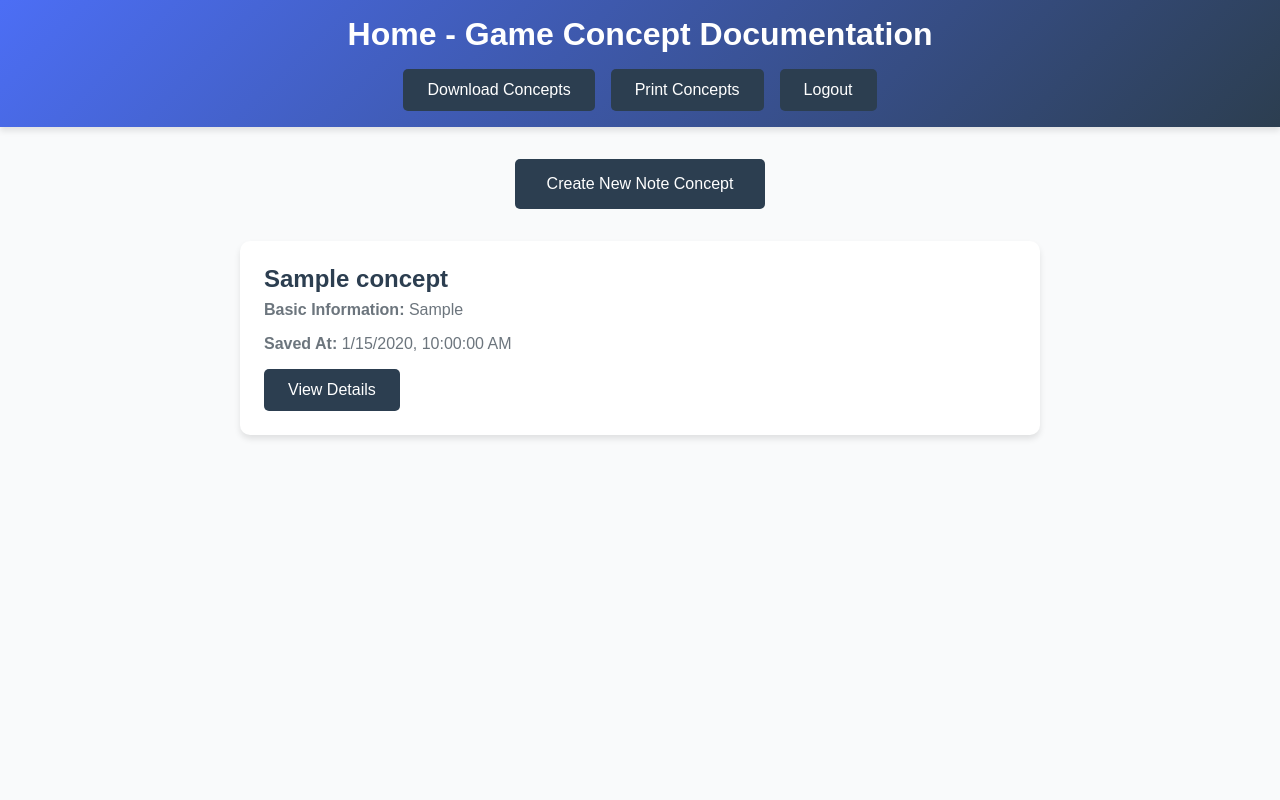
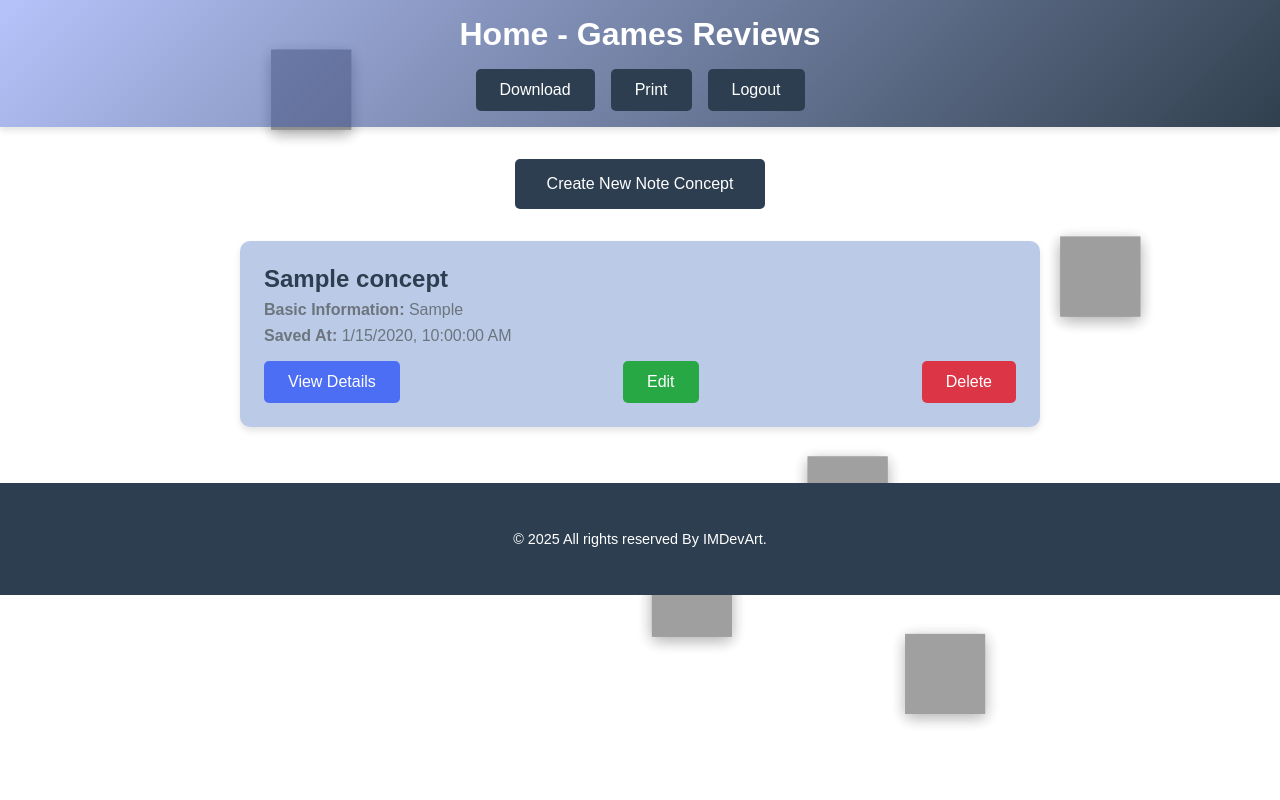
Before and after one commit to imenaouay/ReviewNoteGame, a PHP site: page /home.php in a window 1280 px wide. Run offline with PHP 8.4, Linux system fonts and the light colour scheme; the visitor is signed in with stand-in values (Sample User, id 1); tables that the repository leaves empty or names only in its code hold one stand-in row (values such as "Sample post"); grey boxes are pictures that could not be loaded.

Commit message:
version.0.2

```diff
--- /dev/null
+++ b/animBg.html
@@ -0,0 +1,161 @@
+<!DOCTYPE html>
+<html lang="en">
+<head>
+  <meta charset="UTF-8">
+  <meta name="viewport" content="width=device-width, initial-scale=1.0">
+  <title>Animated Background Form</title>
+  <style>
+
+  /* Animated Background */
+  .animated-background {
+    position: absolute;
+    top: 0;
+    left: 0;
+    width: 100%;
+    height: 100%;
+    z-index: -1;
+    display: flex;
+    justify-content: center;
+    align-items: center;
+    flex-direction: column;
+    animation: floatIcons 10s infinite alternate ease-in-out;
+  }
+
+  .icon {
+    position: absolute;
+    width: 80px;
+    height: 80px;
+    opacity: 0.8;
+    filter: drop-shadow(0px 4px 8px rgba(0, 0, 0, 0.2));
+    transition: transform 0.5s ease, opacity 0.5s ease;
+  }
+
+  .icon-1 {
+    top: 10%;
+    left: 20%;
+    animation: float1 10s infinite alternate ease-in-out;
+  }
+
+  .icon-2 {
+    top: 30%;
+    right: 10%;
+    animation: float2 12s infinite alternate ease-in-out;
+  }
+
+  .icon-3 {
+    bottom: 20%;
+    left: 50%;
+    animation: float3 15s infinite alternate ease-in-out;
+  }
+
+  .icon-4 {
+    top: 60%;
+    right: 30%;
+    animation: float4 18s infinite alternate ease-in-out;
+  }
+
+  .icon-5 {
+    bottom: 10%;
+    left: 70%;
+    animation: float5 20s infinite alternate ease-in-out;
+  }
+
+  @keyframes floatIcons {
+    0% {
+      transform: translateY(0);
+    }
+    100% {
+      transform: translateY(-20px);
+    }
+  }
+
+  @keyframes float1 {
+    from {
+      transform: translate(0, 0);
+      opacity: 0.8;
+    }
+    to {
+      transform: translate(20px, -20px);
+      opacity: 1;
+    }
+  }
+
+  @keyframes float2 {
+    from {
+      transform: translate(0, 0);
+      opacity: 0.8;
+    }
+    to {
+      transform: translate(-20px, 20px);
+      opacity: 1;
+    }
+  }
+
+  @keyframes float3 {
+    from {
+      transform: translate(0, 0);
+      opacity: 0.8;
+    }
+    to {
+      transform: translate(30px, 30px);
+      opacity: 1;
+    }
+  }
+
+  @keyframes float4 {
+    from {
+      transform: translate(0, 0);
+      opacity: 0.8;
+    }
+    to {
+      transform: translate(-30px, -30px);
+      opacity: 1;
+    }
+  }
+
+  @keyframes float5 {
+    from {
+      transform: translate(0, 0);
+      opacity: 0.8;
+    }
+    to {
+      transform: translate(40px, 40px);
+      opacity: 1;
+    }
+  }
+
+  </style>
+</head>
+<body>
+  <!-- Animated Background -->
+  <div class="animated-background">
+    <img src="https://cdn-icons-png.flaticon.com/512/5930/5930147.png" alt="Icon 1" class="icon icon-1">
+    <img src="https://cdn-icons-png.flaticon.com/512/10339/10339556.png" alt="Icon 2" class="icon icon-2">
+    <img src="https://cdn-icons-png.flaticon.com/512/5712/5712502.png" alt="Icon 3" class="icon icon-3">
+    <img src="https://cdn-icons-png.flaticon.com/512/10618/10618983.png" alt="Icon 4" class="icon icon-4">
+    <img src="https://cdn-icons-png.flaticon.com/512/5087/5087406.png" alt="Icon 5" class="icon icon-5">
+  </div>
+
+
+
+  <script>
+// Optional JavaScript for interactive effects
+document.addEventListener('DOMContentLoaded', () => {
+    const icons = document.querySelectorAll('.icon');
+
+    // Add hover effects to icons
+    icons.forEach(icon => {
+      icon.addEventListener('mouseover', () => {
+        icon.style.transform = 'scale(1.2)';
+        icon.style.opacity = '1';
+      });
+
+      icon.addEventListener('mouseout', () => {
+        icon.style.transform = 'scale(1)';
+        icon.style.opacity = '0.8';
+      });
+    });
+  });
+  </script>
+</body>
+</html>
--- /dev/null
+++ b/footer.html
@@ -0,0 +1,33 @@
+<footer class="footer">
+    <div class="container">
+      <p>&copy; 2025  All rights reserved By IMDevArt.</p>
+    </div>
+  </footer>
+
+  <style>
+    /* Footer Styles */
+    .footer {
+      background-color: #2c3e50;
+      color: white;
+      text-align: center;
+      padding: 1rem 0;
+      font-size: 0.9rem;
+      margin-top: auto; /* Pushes the footer to the bottom in flex layouts */
+    }
+    .footer .container {
+      max-width: 800px;
+      margin: 0 auto;
+    }
+    .footer p {
+      margin: 0;
+      font-weight: 500;
+    }
+    .footer a {
+      color: #4c6ef5;
+      text-decoration: none;
+      font-weight: bold;
+    }
+    .footer a:hover {
+      text-decoration: underline;
+    }
+  </style>
--- a/home.php
+++ b/home.php
@@ -22,17 +22,28 @@ if (!isset($_SESSION['user_id'])) {
 <head>
   <meta charset="UTF-8">
   <meta name="viewport" content="width=device-width, initial-scale=1.0">
-  <title>Home - Game Concept Documentation</title>
+  <title>Games Reviews</title>
+  <div class="background-container">
+    <?php include 'animBg.html'; ?>
+</div>
   <style>
     /* General Styles */
     body {
       font-family: Arial, sans-serif;
       margin: 0;
       padding: 0;
-      background-color: #f9fafb;
     }
+    .background-container {
+    position: fixed;
+    top: 0;
+    left: 0;
+    width: 100%;
+    height: 100%;
+    z-index: -1;
+    overflow: hidden;
+}
     .header {
-      background: linear-gradient(135deg, #4c6ef5, #2c3e50);
+      background: linear-gradient(135deg,rgba(76, 110, 245, 0.41),#31404e);
       color: white;
       padding: 1rem 2rem;
       text-align: center;
@@ -70,7 +81,7 @@ if (!isset($_SESSION['user_id'])) {
       background: #4c6ef5;
     }
     .concept-card {
-      background: white;
+      background:rgba(32, 79, 174, 0.3);
       padding: 1.5rem;
       border-radius: 10px;
       box-shadow: 0 4px 6px rgba(0, 0, 0, 0.1);
@@ -84,10 +95,14 @@ if (!isset($_SESSION['user_id'])) {
     .concept-card p {
       font-size: 1rem;
       color: #6c757d;
-      margin: 0 0 1rem 0;
+      margin: 0.5rem 0;
     }
-    .concept-card .view-details {
-      display: inline-block;
+    .concept-card .actions {
+      display: flex;
+      gap: 1rem;
+      margin-top: 1rem;
+    }
+    .concept-card button {
       padding: 0.75rem 1.5rem;
       background: #2c3e50;
       color: white;
@@ -97,8 +112,17 @@ if (!isset($_SESSION['user_id'])) {
       cursor: pointer;
       transition: all 0.3s ease;
     }
-    .concept-card .view-details:hover {
+    .concept-card button.view-details {
       background: #4c6ef5;
+    }
+    .concept-card button.edit {
+      background: #28a745;
+    }
+    .concept-card button.delete {
+      background: #dc3545;
+    }
+    .concept-card button:hover {
+      filter: brightness(0.9);
     }
     .no-concepts {
       text-align: center;
@@ -128,10 +152,11 @@ if (!isset($_SESSION['user_id'])) {
 <body>
   <!-- Header -->
   <div class="header">
-    <h1>Home - Game Concept Documentation</h1>
+
+    <h1>Home - Games Reviews</h1>
     <div class="actions">
-      <button onclick="downloadConcepts()">Download Concepts</button>
-      <button onclick="printConcepts()">Print Concepts</button>
+      <button onclick="downloadConcepts()">Download</button>
+      <button onclick="printConcepts()">Print</button>
       <button onclick="logout()">Logout</button>
     </div>
   </div>
@@ -168,7 +193,11 @@ if (!isset($_SESSION['user_id'])) {
                   <h3>${concept.title}</h3>
                   <p><strong>Basic Information:</strong> ${concept.game_overview || 'N/A'}</p>
                   <p><strong>Saved At:</strong> ${new Date(concept.created_at).toLocaleString()}</p>
-                  <button class="view-details" onclick="viewDetails(${concept.id})">View Details</button>
+                  <div class="actions">
+                    <button class="view-details" onclick="viewDetails(${concept.id})">View Details</button>
+                    <button class="edit" onclick="editConcept(${concept.id})">Edit</button>
+                    <button class="delete" onclick="deleteConcept(${concept.id})">Delete</button>
+                  </div>
                 </div>
               `).join('');
             }
@@ -185,6 +214,33 @@ if (!isset($_SESSION['user_id'])) {
     // View Details of a Concept
     function viewDetails(conceptId) {
       window.location.href = `concept-details.php?id=${conceptId}`;
+    }
+
+    // Edit a Concept
+    function editConcept(conceptId) {
+      window.location.href = `game-concept.php?edit=${conceptId}`;
+    }
+
+    // Delete a Concept
+    function deleteConcept(conceptId) {
+      if (confirm('Are you sure you want to delete this concept?')) {
+        fetch(`delete-concept.php?id=${conceptId}`, {
+          method: 'POST'
+        })
+        .then(response => response.json())
+        .then(data => {
+          if (data.success) {
+            alert(data.message);
+            loadConcepts(); // Reload the concepts list after deletion
+          } else {
+            alert(data.message);
+          }
+        })
+        .catch(error => {
+          console.error('Error deleting concept:', error);
+          alert('An error occurred while deleting the concept. Please try again.');
+        });
+      }
     }
 
     // Download Concepts
@@ -234,6 +290,21 @@ if (!isset($_SESSION['user_id'])) {
 
     // Load concepts when the page loads
     window.onload = loadConcepts;
-  </script>
+
+    fetch('animBg.html')
+        .then(response => response.text())
+        .then(data => {
+            let bgContainer = document.createElement('div');
+            bgContainer.innerHTML = data;
+            bgContainer.classList.add('background-container');
+            document.body.prepend(bgContainer);
+        })
+        .catch(error => console.error('Erreur de chargement de l’animation:', error));
+
+</script>
+
+  <!-- Include the footer -->
+  <?php include 'footer.html'; ?>
+
 </body>
 </html>
```
Also changed, not shown: concept-details.php (+30 -2 lines), delete-concept.php (added, +43 -0 lines), game-concept.php (+26 -25 lines), index.html (+40 -5 lines), style.css (+100 -139 lines).
